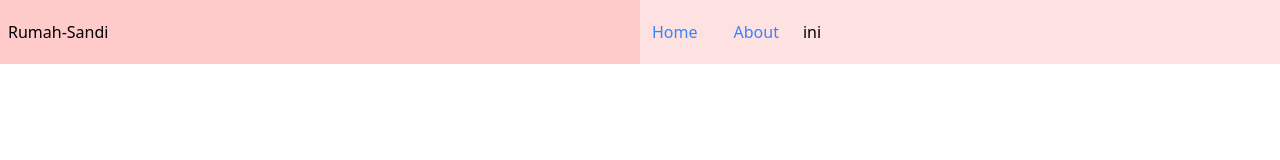
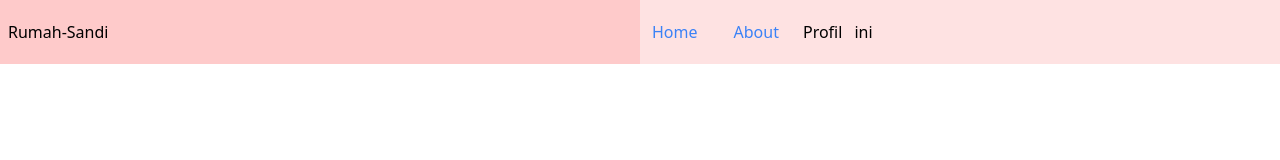
Before and after one commit to xeyzo/vue-experiment, a Vue app: page / in a window 1280 px wide. Shown: the top 160 px of the page. Built offline with nearby package versions, Linux system fonts and the light colour scheme.

Commit message:
add new nav

```diff
--- a/src/components/Navbar.vue
+++ b/src/components/Navbar.vue
@@ -10,8 +10,11 @@
         <div class="mr-3 w-1/8">
             <router-link to="/about" class="hover:border-gray-200 text-blue-500 hover:bg-gray-200 py-1 px-3">About</router-link>
         </div>
-         <div class="mr-3 w-1/8 bg-text-right">
-            <h1>ini</h1>
+        <div class="mr-3 w-1/8">
+            <div class="">Profil</div>
+        </div>
+         <div class="w-6/8 text-end">
+            <div class="">ini</div>
         </div>
         <router-view/>
     </div>
```
